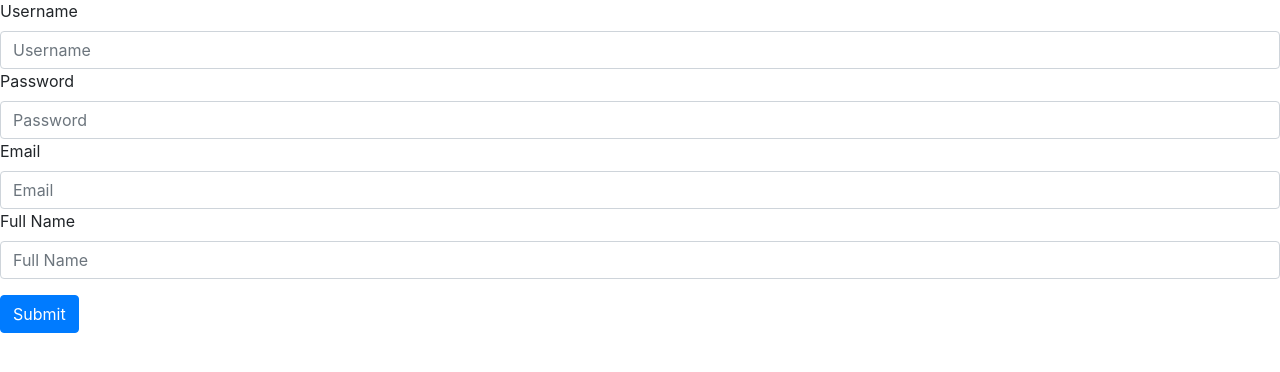
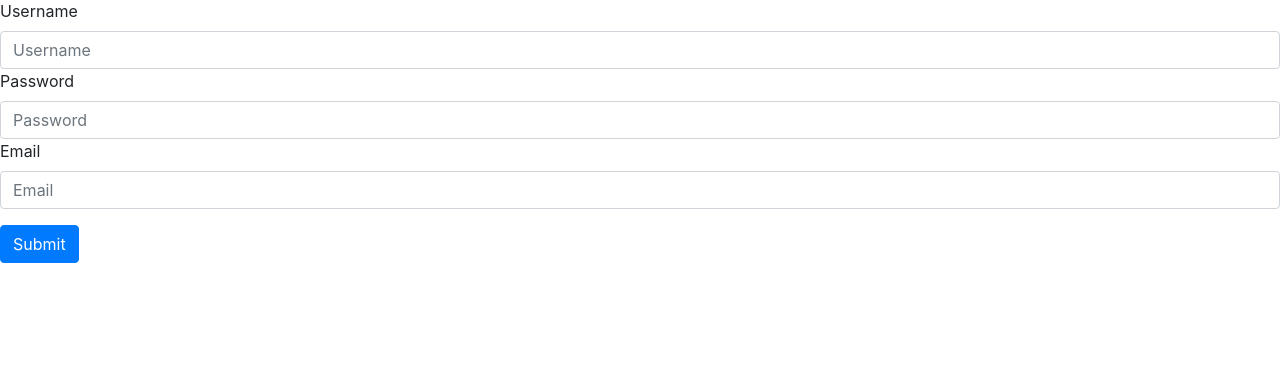
Before and after one commit to shivanshsinghal107/TV-Spree, a Flask app: page /register in a window 1280 px wide. Shown: the part 183-555 px from the top of the page. Run offline with Flask 2, Linux system fonts and the light colour scheme; some libraries are stand-ins or nearby versions.

Commit message:
Update register.html

```diff
--- a/templates/register.html
+++ b/templates/register.html
@@ -15,8 +15,6 @@
       <input type="password" name="password" class="form-control" id="password" placeholder="Password">
       <label for="email">Email</label>
       <input type="email" name="email" class="form-control" id="email" placeholder="Email">
-      <label for="fullname">Full Name</label>
-      <input type="text" name="name" class="form-control" id="fullname" placeholder="Full Name">
     </div>
     <button type="submit" class="btn btn-primary">Submit</button>
   </form>
```
